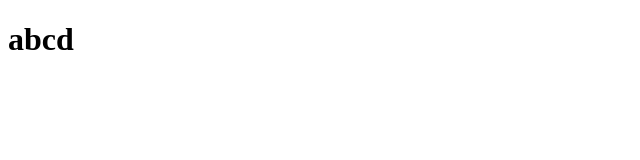
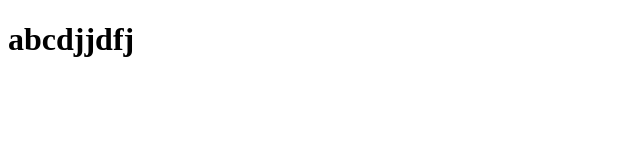
Before and after one commit to danielezanao/topicos_especiais_de_sistemas, a plain HTML site: page index.html in a window 1280 px wide. Shown: the whole page, without its empty margins (0-640 px from the left). Drawn offline with Linux system fonts and the light colour scheme.

Commit message:
versão 3

```diff
--- a/index.html
+++ b/index.html
@@ -7,6 +7,6 @@
     <title>Document</title>
 </head>
 <body>
-    <h1>abcd</h1>
+    <h1>abcdjjdfj</h1>
 </body>
 </html>
```
